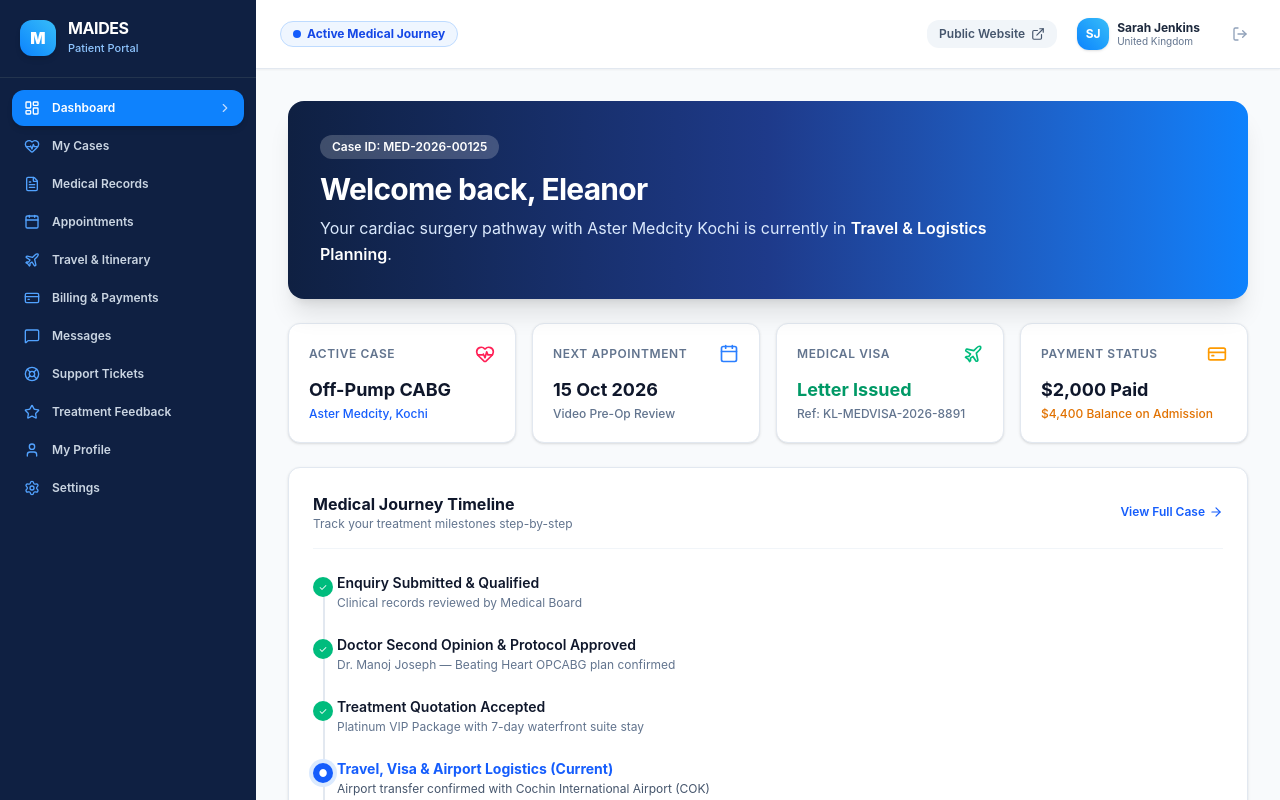
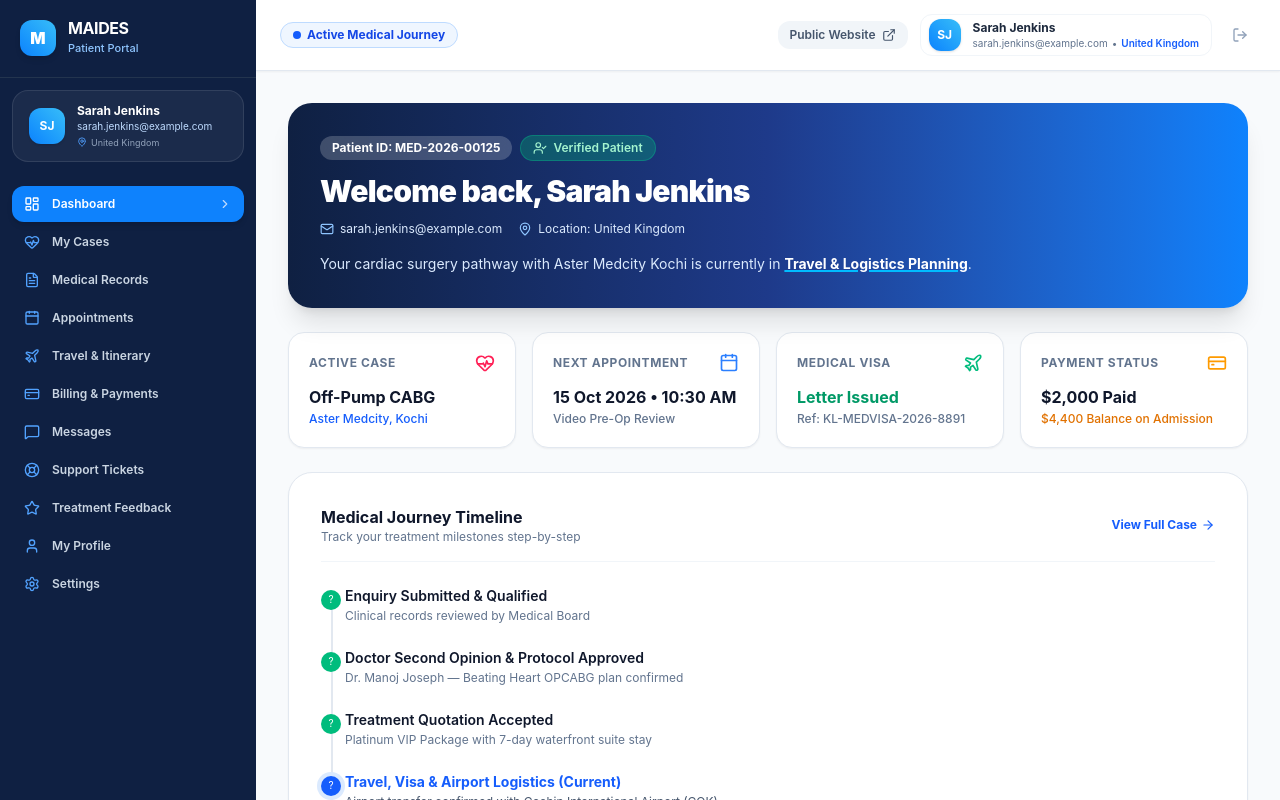
Before and after one commit to aleenashinto/MEDICAL-TOURISM, a Next.js app in the folder vitalis-web/: page /patient/dashboard in a window 1280 px wide. Shown: the top 800 px of the page. Built offline with nearby package versions, Linux system fonts and the light colour scheme.

Commit message:
feat(patient): display registered user name, email, and location dynamically in topbar, sidebar, and dashboard page

```diff
--- a/vitalis-web/src/app/patient/dashboard/page.tsx
+++ b/vitalis-web/src/app/patient/dashboard/page.tsx
@@ -1,4 +1,6 @@
-import React from "react";
+"use client";
+
+import React, { useState, useEffect } from "react";
 import Link from "next/link";
 import {
   HeartPulse,
@@ -11,85 +13,131 @@ import {
   CheckCircle2,
   Building2,
   Stethoscope,
-  AlertCircle
+  AlertCircle,
+  MapPin,
+  Mail,
+  UserCheck
 } from "lucide-react";
 
 export default function PatientDashboardPage() {
+  const [user, setUser] = useState({
+    name: "Sarah Jenkins",
+    email: "sarah.jenkins@example.com",
+    location: "United Kingdom",
+    patientId: "MED-2026-00125"
+  });
+
+  useEffect(() => {
+    if (typeof window !== "undefined") {
+      const storedName = localStorage.getItem("maides_user_name");
+      const storedEmail = localStorage.getItem("maides_user_email");
+      const storedLocation = localStorage.getItem("maides_user_location");
+
+      if (storedName || storedEmail || storedLocation) {
+        setUser({
+          name: storedName || "Sarah Jenkins",
+          email: storedEmail || "sarah.jenkins@example.com",
+          location: storedLocation || "United Kingdom",
+          patientId: "MED-2026-00125"
+        });
+      }
+    }
+  }, []);
+
   return (
     <div className="space-y-6">
       {/* Welcome Banner */}
-      <div className="bg-gradient-to-r from-[#0F2042] via-[#1E3A8A] to-[#0E82FD] rounded-2xl p-6 md:p-8 text-white shadow-xl relative overflow-hidden">
-        <div className="relative z-10 max-w-2xl">
-          <span className="px-3 py-1 rounded-full text-xs font-semibold bg-white/20 text-white backdrop-blur-md inline-block mb-3">
-            Case ID: MED-2026-00125
-          </span>
-          <h1 className="text-2xl md:text-3xl font-bold tracking-tight">
-            Welcome back, Eleanor
+      <div className="bg-gradient-to-r from-[#0F2042] via-[#1E3A8A] to-[#0E82FD] rounded-3xl p-6 md:p-8 text-white shadow-xl relative overflow-hidden">
+        <div className="relative z-10 max-w-3xl space-y-3">
+          <div className="flex flex-wrap items-center gap-2">
+            <span className="px-3 py-1 rounded-full text-xs font-bold bg-white/20 text-white backdrop-blur-md">
+              Patient ID: {user.patientId}
+            </span>
+            <span className="px-3 py-1 rounded-full text-xs font-semibold bg-emerald-500/30 text-emerald-200 border border-emerald-400/30 flex items-center gap-1.5">
+              <UserCheck className="w-3.5 h-3.5" />
+              Verified Patient
+            </span>
+          </div>
+
+          <h1 className="text-2xl md:text-3xl font-black tracking-tight">
+            Welcome back, {user.name}
           </h1>
-          <p className="text-blue-100 text-sm md:text-base mt-2 leading-relaxed">
+
+          <div className="flex flex-wrap items-center gap-4 text-xs text-blue-100">
+            <div className="flex items-center gap-1.5">
+              <Mail className="w-3.5 h-3.5 text-blue-300" />
+              <span>{user.email}</span>
+            </div>
+            <div className="flex items-center gap-1.5">
+              <MapPin className="w-3.5 h-3.5 text-blue-300" />
+              <span>Location: {user.location}</span>
+            </div>
+          </div>
+
+          <p className="text-blue-100 text-xs md:text-sm pt-1 leading-relaxed">
             Your cardiac surgery pathway with Aster Medcity Kochi is currently in{" "}
-            <span className="font-semibold text-white">Travel & Logistics Planning</span>.
+            <span className="font-bold text-white underline decoration-sky-400 decoration-2">Travel & Logistics Planning</span>.
           </p>
         </div>
       </div>
 
       {/* Quick Summary Cards */}
-      <div className="grid grid-cols-1 md:grid-cols-4 gap-4">
-        <div className="bg-white p-5 rounded-xl border border-slate-200 shadow-sm">
+      <div className="grid grid-cols-1 sm:grid-cols-2 md:grid-cols-4 gap-4">
+        <div className="bg-white p-5 rounded-2xl border border-slate-200 shadow-xs">
           <div className="flex items-center justify-between">
-            <span className="text-xs font-semibold text-slate-500 uppercase tracking-wider">
+            <span className="text-xs font-bold text-slate-500 uppercase tracking-wider">
               Active Case
             </span>
             <HeartPulse className="w-5 h-5 text-rose-500" />
           </div>
           <div className="mt-3">
-            <div className="text-lg font-bold text-slate-900">Off-Pump CABG</div>
+            <div className="text-base font-bold text-slate-900">Off-Pump CABG</div>
             <div className="text-xs text-blue-600 font-medium mt-0.5">Aster Medcity, Kochi</div>
           </div>
         </div>
 
-        <div className="bg-white p-5 rounded-xl border border-slate-200 shadow-sm">
+        <div className="bg-white p-5 rounded-2xl border border-slate-200 shadow-xs">
           <div className="flex items-center justify-between">
-            <span className="text-xs font-semibold text-slate-500 uppercase tracking-wider">
+            <span className="text-xs font-bold text-slate-500 uppercase tracking-wider">
               Next Appointment
             </span>
             <Calendar className="w-5 h-5 text-blue-500" />
           </div>
           <div className="mt-3">
-            <div className="text-lg font-bold text-slate-900">15 Oct 2026</div>
+            <div className="text-base font-bold text-slate-900">15 Oct 2026 • 10:30 AM</div>
             <div className="text-xs text-slate-500 font-medium mt-0.5">Video Pre-Op Review</div>
           </div>
         </div>
 
-        <div className="bg-white p-5 rounded-xl border border-slate-200 shadow-sm">
+        <div className="bg-white p-5 rounded-2xl border border-slate-200 shadow-xs">
           <div className="flex items-center justify-between">
-            <span className="text-xs font-semibold text-slate-500 uppercase tracking-wider">
+            <span className="text-xs font-bold text-slate-500 uppercase tracking-wider">
               Medical Visa
             </span>
             <Plane className="w-5 h-5 text-emerald-500" />
           </div>
           <div className="mt-3">
-            <div className="text-lg font-bold text-emerald-600">Letter Issued</div>
+            <div className="text-base font-bold text-emerald-600">Letter Issued</div>
             <div className="text-xs text-slate-500 font-medium mt-0.5">Ref: KL-MEDVISA-2026-8891</div>
           </div>
         </div>
 
-        <div className="bg-white p-5 rounded-xl border border-slate-200 shadow-sm">
+        <div className="bg-white p-5 rounded-2xl border border-slate-200 shadow-xs">
           <div className="flex items-center justify-between">
-            <span className="text-xs font-semibold text-slate-500 uppercase tracking-wider">
+            <span className="text-xs font-bold text-slate-500 uppercase tracking-wider">
               Payment Status
             </span>
             <CreditCard className="w-5 h-5 text-amber-500" />
           </div>
           <div className="mt-3">
-            <div className="text-lg font-bold text-slate-900">$2,000 Paid</div>
+            <div className="text-base font-bold text-slate-900">$2,000 Paid</div>
             <div className="text-xs text-amber-600 font-medium mt-0.5">$4,400 Balance on Admission</div>
           </div>
         </div>
       </div>
 
       {/* Journey Timeline */}
-      <div className="bg-white rounded-xl border border-slate-200 p-6 shadow-sm">
+      <div className="bg-white rounded-3xl border border-slate-200 p-6 sm:p-8 shadow-xs">
         <div className="flex items-center justify-between mb-6 pb-4 border-b border-slate-100">
           <div>
             <h2 className="text-base font-bold text-slate-900">Medical Journey Timeline</h2>
@@ -97,7 +145,7 @@ export default function PatientDashboardPage() {
           </div>
           <Link
             href="/patient/cases"
-            className="text-xs font-semibold text-blue-600 hover:text-blue-700 flex items-center gap-1"
+            className="text-xs font-bold text-blue-600 hover:text-blue-700 flex items-center gap-1"
           >
             View Full Case <ArrowRight className="w-3.5 h-3.5" />
           </Link>
@@ -106,7 +154,7 @@ export default function PatientDashboardPage() {
         <div className="relative pl-6 space-y-6 before:absolute before:left-2.5 before:top-2 before:bottom-2 before:w-0.5 before:bg-slate-200">
           <div className="relative">
             <div className="absolute -left-6 top-1 w-5 h-5 rounded-full bg-emerald-500 text-white flex items-center justify-center text-[10px]">
-              ✓
+              ?
             </div>
             <div>
               <div className="text-sm font-semibold text-slate-900">Enquiry Submitted & Qualified</div>
@@ -116,7 +164,7 @@ export default function PatientDashboardPage() {
 
           <div className="relative">
             <div className="absolute -left-6 top-1 w-5 h-5 rounded-full bg-emerald-500 text-white flex items-center justify-center text-[10px]">
-              ✓
+              ?
             </div>
             <div>
               <div className="text-sm font-semibold text-slate-900">Doctor Second Opinion & Protocol Approved</div>
@@ -126,7 +174,7 @@ export default function PatientDashboardPage() {
 
           <div className="relative">
             <div className="absolute -left-6 top-1 w-5 h-5 rounded-full bg-emerald-500 text-white flex items-center justify-center text-[10px]">
-              ✓
+              ?
             </div>
             <div>
               <div className="text-sm font-semibold text-slate-900">Treatment Quotation Accepted</div>
@@ -136,7 +184,7 @@ export default function PatientDashboardPage() {
 
           <div className="relative">
             <div className="absolute -left-6 top-1 w-5 h-5 rounded-full bg-blue-600 ring-4 ring-blue-100 flex items-center justify-center text-white text-[10px]">
-              ●
+              ?
             </div>
             <div>
               <div className="text-sm font-bold text-blue-600">Travel, Visa & Airport Logistics (Current)</div>
--- a/vitalis-web/src/app/patient/layout.tsx
+++ b/vitalis-web/src/app/patient/layout.tsx
@@ -1,6 +1,6 @@
 "use client";
 
-import React, { useState } from "react";
+import React, { useState, useEffect } from "react";
 import Link from "next/link";
 import { usePathname } from "next/navigation";
 import {
@@ -19,7 +19,9 @@ import {
   Menu,
   X,
   ExternalLink,
-  ChevronRight
+  ChevronRight,
+  Mail,
+  MapPin
 } from "lucide-react";
 
 export default function PatientLayout({
@@ -29,6 +31,33 @@ export default function PatientLayout({
 }) {
   const pathname = usePathname();
   const [mobileDrawerOpen, setMobileDrawerOpen] = useState(false);
+  const [user, setUser] = useState({
+    name: "Sarah Jenkins",
+    email: "sarah.jenkins@example.com",
+    location: "United Kingdom",
+    initials: "SJ"
+  });
+
+  useEffect(() => {
+    // Read registered user info if stored in localStorage, otherwise use Sarah Jenkins default
+    if (typeof window !== "undefined") {
+      const storedName = localStorage.getItem("maides_user_name");
+      const storedEmail = localStorage.getItem("maides_user_email");
+      const storedLocation = localStorage.getItem("maides_user_location");
+
+      if (storedName || storedEmail || storedLocation) {
+        const name = storedName || "Sarah Jenkins";
+        const parts = name.trim().split(" ");
+        const initials = parts.length > 1 ? `${parts[0][0]}${parts[1][0]}`.toUpperCase() : name.slice(0, 2).toUpperCase();
+        setUser({
+          name,
+          email: storedEmail || "sarah.jenkins@example.com",
+          location: storedLocation || "United Kingdom",
+          initials: initials || "SJ"
+        });
+      }
+    }
+  }, []);
 
   const navItems = [
     { name: "Dashboard", href: "/patient/dashboard", icon: LayoutDashboard },
@@ -99,7 +128,22 @@ export default function PatientLayout({
             </button>
           </div>
 
-          <nav className="p-3 space-y-0.5 max-h-[calc(100vh-140px)] overflow-y-auto">
+          {/* User badge inside sidebar */}
+          <div className="px-4 py-3 mx-3 my-3 bg-white/5 border border-white/10 rounded-2xl flex items-center gap-3">
+            <div className="w-9 h-9 rounded-xl bg-gradient-to-tr from-[#0E82FD] to-[#38BDF8] text-white font-bold flex items-center justify-center text-xs shadow-sm shrink-0">
+              {user.initials}
+            </div>
+            <div className="min-w-0 flex-1">
+              <div className="text-xs font-bold text-white truncate">{user.name}</div>
+              <div className="text-[10px] text-blue-200 truncate">{user.email}</div>
+              <div className="text-[9px] text-slate-400 flex items-center gap-1 mt-0.5">
+                <MapPin className="w-2.5 h-2.5 text-blue-400" />
+                <span className="truncate">{user.location}</span>
+              </div>
+            </div>
+          </div>
+
+          <nav className="p-3 space-y-0.5 max-h-[calc(100vh-230px)] overflow-y-auto">
             {navItems.map((item) => {
               const Icon = item.icon;
               const isActive = pathname === item.href || (item.href !== "/patient/dashboard" && pathname.startsWith(item.href));
@@ -159,14 +203,18 @@ export default function PatientLayout({
 
             <Link
               href="/patient/profile"
-              className="flex items-center gap-2 pl-2 pr-3 py-1 rounded-xl hover:bg-slate-100 transition-colors"
+              className="flex items-center gap-3 pl-2 pr-3 py-1 rounded-xl hover:bg-slate-100 transition-colors border border-slate-100"
             >
               <div className="w-8 h-8 rounded-xl bg-gradient-to-tr from-[#0E82FD] to-[#38BDF8] text-white font-bold flex items-center justify-center text-xs shadow-sm">
-                SJ
+                {user.initials}
               </div>
               <div className="text-left hidden lg:block">
-                <div className="text-xs font-bold text-slate-800 leading-none">Sarah Jenkins</div>
-                <div className="text-[10px] text-slate-500 leading-none mt-0.5">United Kingdom</div>
+                <div className="text-xs font-bold text-slate-800 leading-none">{user.name}</div>
+                <div className="text-[10px] text-slate-500 leading-none mt-1 flex items-center gap-1">
+                  <span>{user.email}</span>
+                  <span>•</span>
+                  <span className="font-semibold text-blue-600">{user.location}</span>
+                </div>
               </div>
             </Link>
 
```
Also changed, not shown: vitalis-web/src/app/auth/register/page.tsx (+7 -0 lines), vitalis-web/src/app/not-found.tsx (added, +39 -0 lines).
